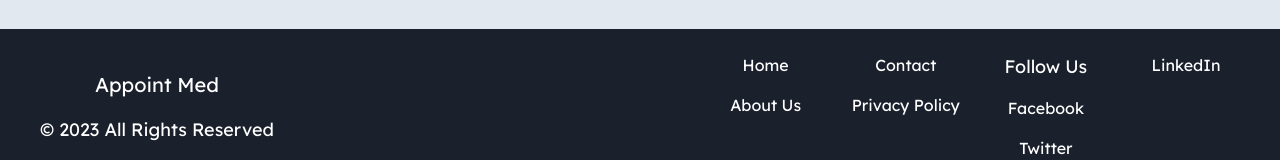
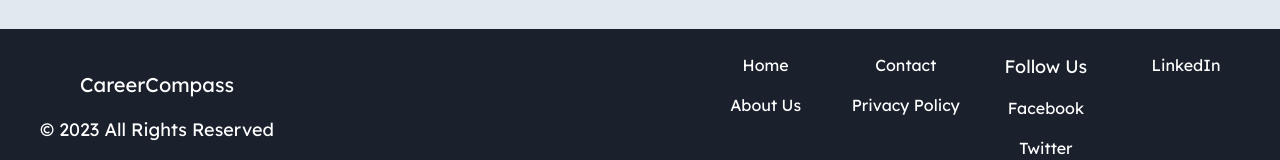
Before and after one commit to siddhima22/Finance-website, a React (Vite) app in the folder frontend/: page / in a window 1280 px wide. Shown: the part 2456-2616 px from the top of the page. Built offline with nearby package versions, Linux system fonts and the light colour scheme.

Commit message:
Update Footer.jsx

```diff
--- a/frontend/src/pages/Footer.jsx
+++ b/frontend/src/pages/Footer.jsx
@@ -13,7 +13,7 @@ const Footer = () => {
         px={{ base: '4', sm: '0' }} // Add some padding on small screens
       >
         <VStack spacing="4" mb={{ base: '6', sm: '0' }}> {/* Margin bottom on small screens */}
-          <Text fontSize="xl">Appoint Med</Text>
+          <Text fontSize="xl">CareerCompass</Text>
           <Text>&copy; {new Date().getFullYear()} All Rights Reserved</Text>
         </VStack>
 
```
